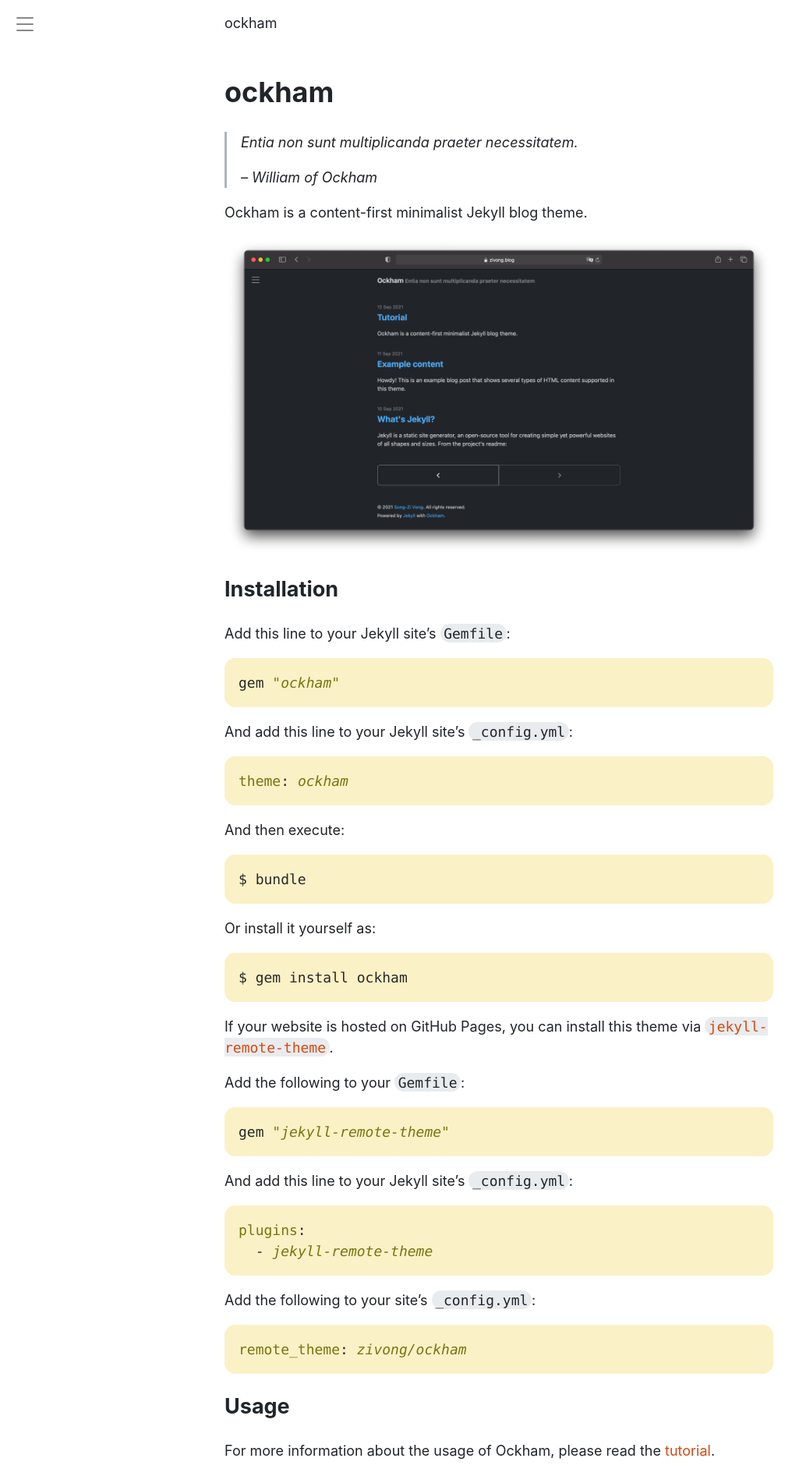
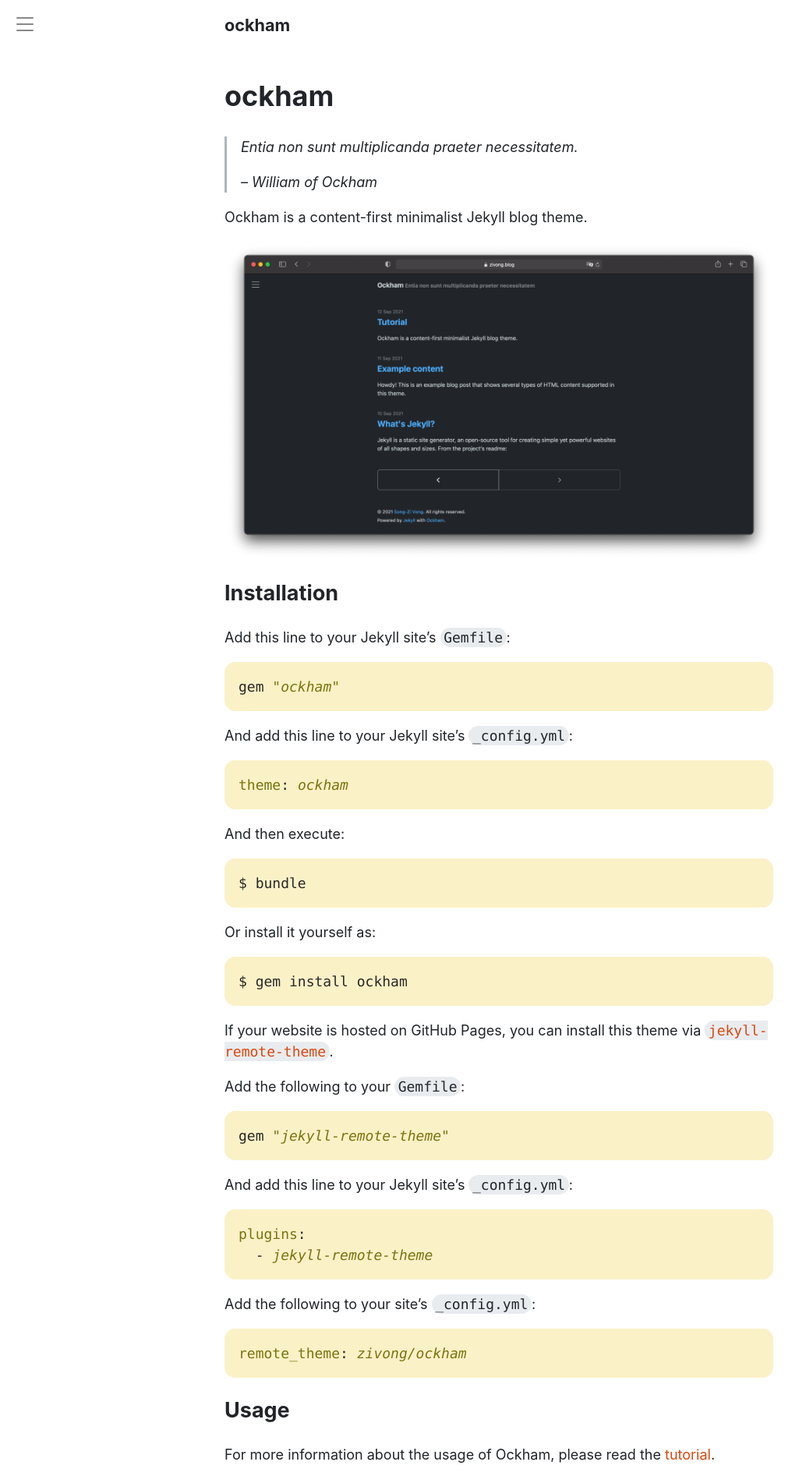
Before and after one commit to zivong/ockham, a Jekyll site: the page built from README.md, in a window 1280 px wide. Shown: the top 1902 px of the page at 78% size, without its empty margins (0-1034 px from the left). Built offline with Jekyll 4.4.1, drawn with Linux system fonts in a browser that asks for light colours; our own code applies the rules of GitHub Pages for plain Markdown files.

Commit message:
Adjust masthead

```diff
--- a/_sass/ockham/_container.scss
+++ b/_sass/ockham/_container.scss
@@ -10,6 +10,8 @@
 }
 
 .masthead-title {
+  font-weight: bold;
+  font-size: 1.2em;
   text-align: center;
 
   a {
```
